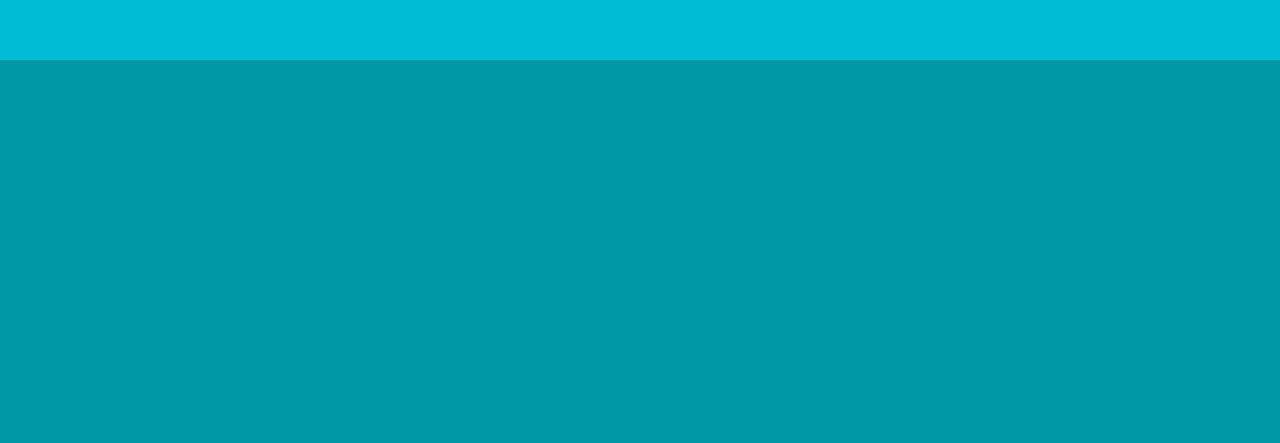
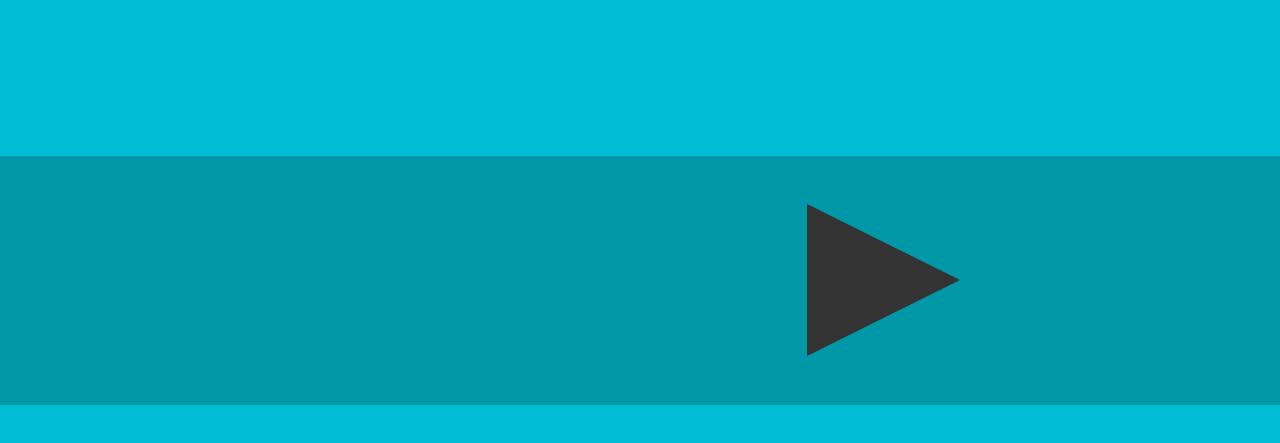
Before and after one commit to 0rland0Wats0n/react-portfolio, a React (Create React App) app: page /me in a window 1280 px wide. Shown: the part 1507-1950 px from the top of the page. After the commit the page ends 1917 px from the top, so only its background shows below. Built offline with nearby package versions, Linux system fonts and the light colour scheme.

Commit message:
skills link added

```diff
--- a/src/components/header/header.css
+++ b/src/components/header/header.css
@@ -40,7 +40,6 @@ header {
     font-weight: 900;
     font-size: 10vw;
     transition: 550ms cubic-bezier(.17,.67,.83,.67) 200ms;
-    text-shadow: 0 5px 5px rgba(0,0,0,0.5);
     position: relative;
     display: inline-block;
 }
--- a/src/components/header/header.js
+++ b/src/components/header/header.js
@@ -37,6 +37,10 @@ export default class Header extends Component {
 
     componentWillMount = () => {
         window.addEventListener("scroll", this.handleScroll);
+    }
+
+    componentWillUnmount = () => {
+        window.removeEventListener("scroll", this.handleScroll);
     }
 
     selectBacground = () => {
@@ -83,9 +87,9 @@ export default class Header extends Component {
             });
         }
 
-        if(scroll >= 50 && this.state.direction == "down") {
+        if(scroll >= 100 && this.state.direction === "down") {
             this.setState({ "top": "no", "bg": "scrolling","peek": "off" });
-        } else if(scroll < 50 && this.state.direction == "up") {
+        } else if(scroll < 100 && this.state.direction === "up") {
             this.setState({ "top": "yes", "bg": "off" });
 
             setTimeout(function() {
--- a/src/components/me/me.css
+++ b/src/components/me/me.css
@@ -50,22 +50,78 @@
     padding: 1.25em 1.8625em;
 }
 
-.me--sections-section {
-    width: 100%;
-    padding: 9.3625em 1.8625em;
+.me--sections-link {
     background-color: #0097A7;
+    padding: 2.8625em 1.8625em;
+    position: relative;
+    z-index: 2;
 }
+
+.me--sections-link > a,
+.me--sections-link > a:visited,
+.me--sections-link > a:focus {
+    display: block;
+    color: white;
+    text-align: center;
+    font-size: 10.325vw;
+    text-transform: uppercase;
+    font-weight: 900;
+    z-index: 2;
+    position: relative;
+}
+
+.me--sections-link > span.arrow--right {
+    display: none;
+    position: absolute;
+    right: 25%;
+    top: 0;
+    bottom: 0;
+    margin: auto;
+    z-index: 0;
+    width: 0;
+    height: 0;
+    border-top: 6vw solid transparent;
+    border-bottom: 6vw solid transparent;
+    border-left: 12vw solid #333;
+}
+
+.me--sections-skills > a > span {
+    display: inline-block;
+
+}
+
+.me--sections-skills[data-active="no"] > a > span {
+    transform: translateY(40px);
+    opacity: 0;
+}
+
+.me--sections-skills > a > span:first-child { transition: transform 250ms linear, opacity 200ms linear, text-decoration 200ms linear; }
+.me--sections-skills > a > span:nth-child(2) { transition: transform 250ms linear 100ms, opacity 200ms linear, text-decoration 200ms linear; }
+.me--sections-skills > a > span:nth-child(3) { transition: transform 250ms linear 200ms, opacity 200ms linear, text-decoration 200ms linear; }
+.me--sections-skills > a > span:nth-child(4) { transition: transform 250ms linear 300ms, opacity 200ms linear, text-decoration 200ms linear; }
+.me--sections-skills > a > span:nth-child(5) { transition: transform 250ms linear 400ms, opacity 200ms linear, text-decoration 200ms linear; }
+.me--sections-skills > a > span:last-child { transition: transform 250ms linear 500ms, opacity 200ms linear, text-decoration 200ms linear; }
+
+.me--sections-skills[data-active="yes"] > a > span {
+    transform: translateY(0);
+    opacity: 1;
+}
+
+.me--sections-skills > a:hover > span {
+    text-decoration: underline;
+}
+
 
 @media screen and (min-width: 768px) {
     .me {
-        padding: 2.3625em 0 12.3625em;
+        padding: 2.3625em 0 20.3625em;
     }
 
     .me--info {
         position: absolute;
         width: 60vw;
         right: 50px;
-        bottom: 100px;
+        bottom: 30%;
         box-shadow: 0 0px 2px rgba(0,0,0,0.5);
         transform: translateY(40px);
     }
@@ -73,6 +129,21 @@
     .me--heading {
         font-size: 6.325vw;
         padding-left: 100px;
+        position: relative;
+        z-index: 2;
+    }
+
+    .me--heading > span {
+        background-color: #333;
+        width: 40%;
+        height: 200px;
+        display: block;
+        position: absolute;
+        top: 0;
+        bottom: 0;
+        left: 20px;
+        margin: auto;
+        z-index: -1;
     }
 
     .me--heading[data-active="off"] {
@@ -87,6 +158,10 @@
         font-size: 2vw;
         font-weight: lighter;
     }
+
+    .me--sections-link > span.arrow--right {
+        display: block;
+    }
 }
 
 @media screen and (min-width: 1280px) {
--- a/src/components/me/me.js
+++ b/src/components/me/me.js
@@ -1,6 +1,8 @@
 import "./me.css"
 
 import React, { Component } from "react";
+import feather from "feather-icons";
+import { Link } from "react-router-dom";
 
 import Header from "../header/header";
 
@@ -13,7 +15,8 @@ export default class Me extends Component {
             "direction": "none",
             "heading": "off",
             "info": "off",
-            "translateY": 0
+            "translateY": 0,
+            "showSkills": "no"
         }
 
         this.handleScroll = this.handleScroll.bind(this);
@@ -24,6 +27,7 @@ export default class Me extends Component {
                 <Header key="me--header" page="me" heading="I'm Orlando."/>
                 <div className="me">
                     <h1 className="me--heading" data-active={this.state.heading}>
+                        <span style={{transform: 'translateY('+this.state.translateY+'px)'}}></span>
                         Saving the World, One Webpage at a Time.
                     </h1>
                     <div className="me--info" data-active={this.state.info} style={{transform: 'translateY('+this.state.translateY+'px)'}}>
@@ -33,7 +37,17 @@ export default class Me extends Component {
                         <p>I am a self-taught, bachelor of science in Computer Science degree having fullstack web developer. I specialize in and enjoy web application and website design/development.</p>
                     </div>
                 </div>
-                <div className="me--sections-section"></div>
+                <div className="me--sections-link me--sections-skills" data-active={this.state.showSkills}>
+                    <span className="arrow--right"></span>
+                    <Link to="/skills">
+                        <span>s</span>
+                        <span>k</span>
+                        <span>i</span>
+                        <span>l</span>
+                        <span>l</span>
+                        <span>s</span>
+                    </Link>
+                </div>
                 <div className="me--sections-section"></div>
             </div>
         )
@@ -41,6 +55,14 @@ export default class Me extends Component {
 
     componentWillMount = () => {
         window.addEventListener("scroll", this.handleScroll);
+    }
+
+    componentWillUnmount = () => {
+        window.removeEventListener("scroll", this.handleScroll);
+    }
+
+    componentDidMount() {
+        feather.replace();
     }
 
     handleScroll = (e) => {
@@ -60,10 +82,10 @@ export default class Me extends Component {
         }
 
         if(windowWidth > 768) {
-            if(scroll >= 300 && this.state.direction == "down") {
+            if(scroll >= 300 && this.state.direction === "down") {
                 let newTranslate = this.state.translateY - Math.floor(scroll%2);
                 this.setState({translateY: newTranslate});
-            } else if(scroll > 300 && this.state.direction == "up") {
+            } else if(scroll > 300 && this.state.direction === "up") {
                 let newTranslate = this.state.translateY + Math.floor(scroll%2);
                 this.setState({translateY: newTranslate});
             }
@@ -71,12 +93,17 @@ export default class Me extends Component {
             this.setState({ translateY: 0 })
         }
 
-        if(scroll >= 400 && this.state.direction == "down") {
+        if(scroll >= 400 && this.state.direction === "down") {
             this.setState({ heading: "on", info: "on" });
-        } else if(scroll <= 299 && this.state.direction == "up") {
+        } else if(scroll <= 299 && this.state.direction === "up") {
             this.setState({ heading: "off", info: "off", translateY: 0 });
         }
 
+        if(scroll >= 1000 && this.state.direction === "down") {
+            this.setState({ "showSkills": "yes" });
+        } else if(scroll <= 900 && this.state.direction === "up") {
+            this.setState({ "showSkills": "no" });
+        }
 
     }
 }
--- a/src/components/navigation/navigation.js
+++ b/src/components/navigation/navigation.js
@@ -101,6 +101,11 @@ export default class Navigation extends Component {
         window.addEventListener("resize", this.handleResize);
     }
 
+    componentWillUnmount = () => {
+        window.removeEventListener("scroll", this.handleScroll);
+        window.removeEventListener("resize", this.handleResize);
+    }
+
     componentDidMount() {
         feather.replace();
     }
@@ -115,7 +120,7 @@ export default class Navigation extends Component {
     handleScroll = (e) => {
         const scroll = e.srcElement.scrollingElement.scrollTop;
 
-        if(scroll >= 50) {
+        if(scroll >= 100) {
             this.setState({ "top": false });
         } else {
             this.setState({ "top": true });
```
